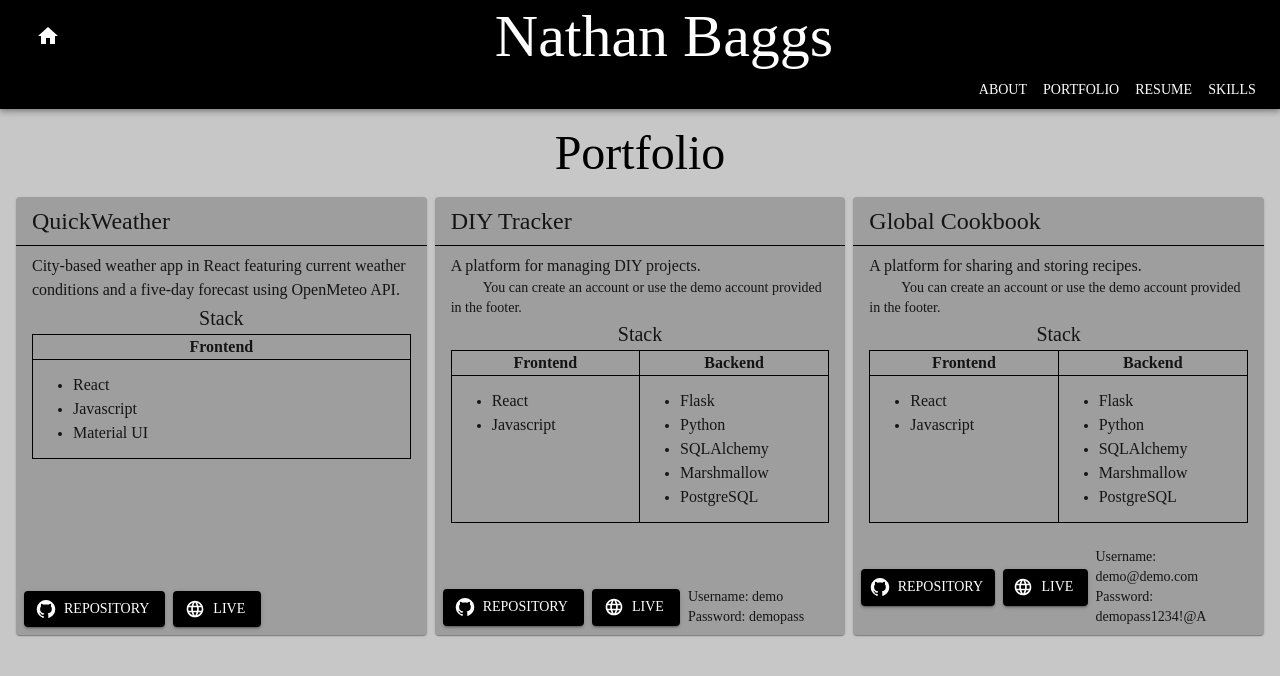
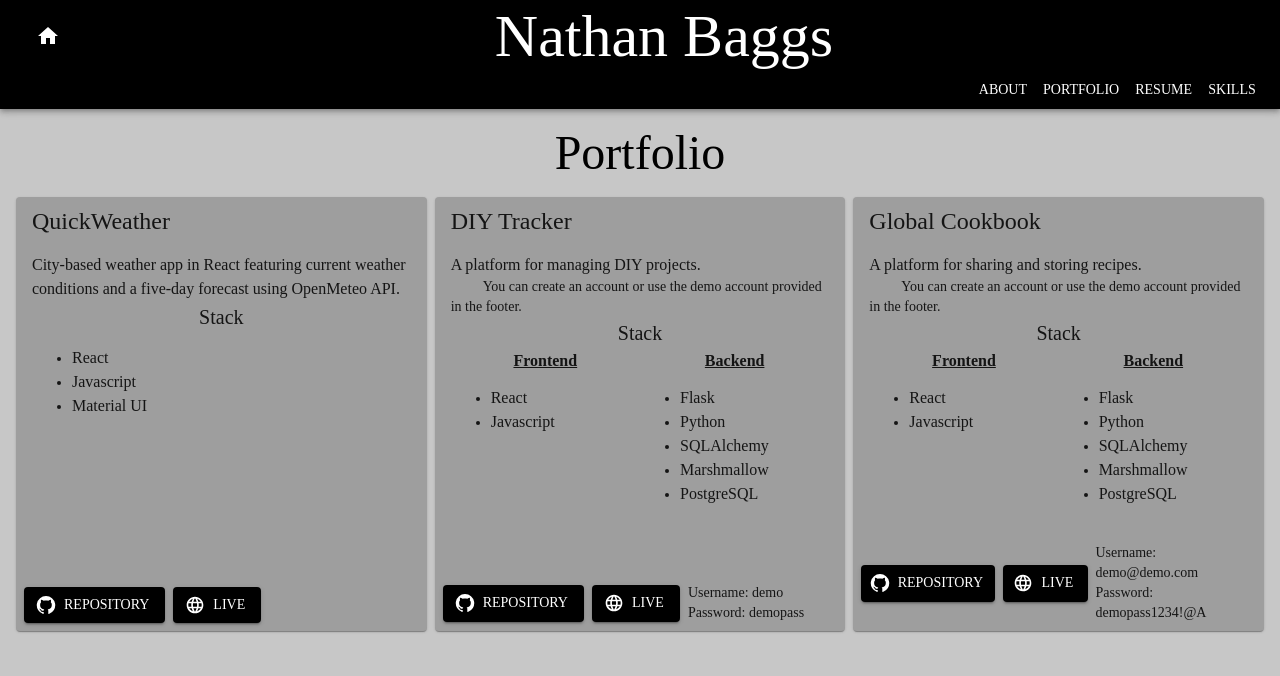
Before and after one commit to 6kbgdb7k85-stack/Portfolio, a React (Vite) app: page /projects in a window 1280 px wide. Shown: the top 676 px of the page. Built offline with nearby package versions, Linux system fonts and the light colour scheme; a web font is replaced by a local one.

Commit message:
skill table layout changed

```diff
--- a/src/components/Landing/ProjectCard.jsx
+++ b/src/components/Landing/ProjectCard.jsx
@@ -41,7 +41,7 @@ export default function ProjectCard({ project }) {
       >
         <CardHeader
           title={name}
-          sx={{ borderBottom: "1px solid black", pb: ".5rem", pt: ".5rem" }}
+          sx={{ pb: ".5rem", pt: ".5rem" }}
         />
         <CardContent sx={{ pt: ".5rem", flexGrow: 1 }}>
           <Typography variant="body1">{description}</Typography>
@@ -56,7 +56,6 @@ export default function ProjectCard({ project }) {
           </Typography>
           <Grid
           container
-          sx={{ border: "1px solid black" }}
           >
             {skillGroups.map(({ title, skills }, index) => (
               <Grid
@@ -66,21 +65,18 @@ export default function ProjectCard({ project }) {
               >
                 <Stack
                   sx={{
-                    borderRight:
-                      index < skillGroups.length - 1 ? "1px solid black" : "",
                     flexGrow: 1,
                   }}
                 >
-                  <Typography
+                  {skillGroups.length>1&&(<Typography
                     variant="body1"
                     align="center"
                     sx={{
                       fontWeight: "bold",
-                      borderBottom: "1px solid black",
                     }}
                   >
-                    {title}
-                  </Typography>
+                    <u>{title}</u>
+                  </Typography>)}
                   <ul>
                     {skills.map((skill) => (
                       <li key={skill}>
```
